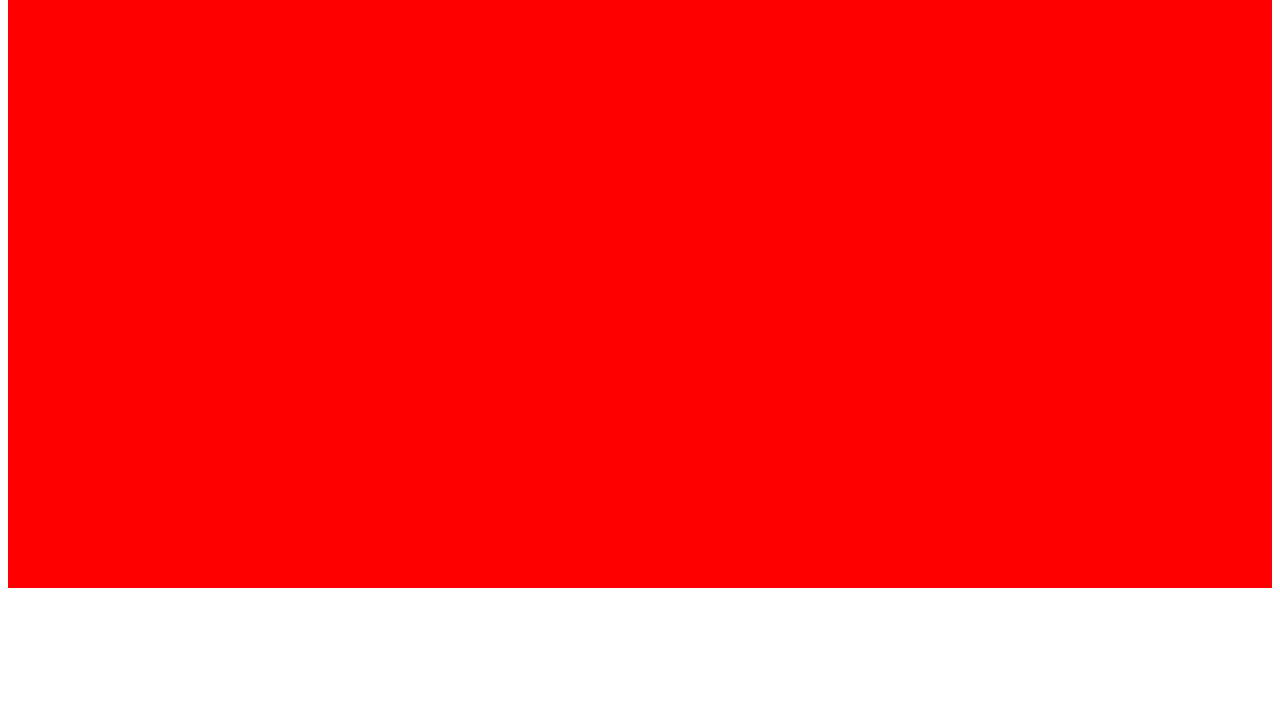
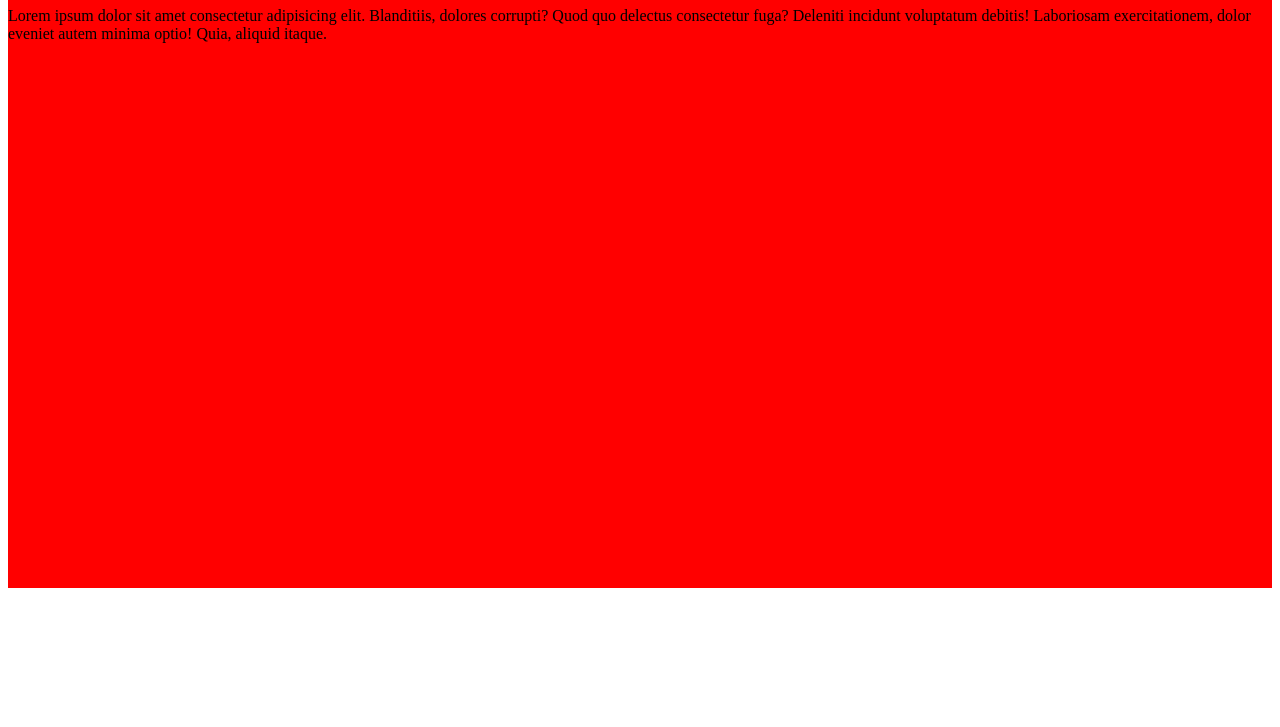
Before and after one commit to Lorenzo05-creator/esercizio-git, a plain HTML site: page index.html in a window 1280 px wide. Shown: the part 73-800 px from the top of the page. Drawn offline with Linux system fonts and the light colour scheme.

Commit message:
paragrafo

```diff
--- a/index.html
+++ b/index.html
@@ -9,6 +9,7 @@
 <body>
     <header>
         <h1>Ciao AuLab</h1>
+        <p>Lorem ipsum dolor sit amet consectetur adipisicing elit. Blanditiis, dolores corrupti? Quod quo delectus consectetur fuga? Deleniti incidunt voluptatum debitis! Laboriosam exercitationem, dolor eveniet autem minima optio! Quia, aliquid itaque.</p>
     </header>
 </body>
 </html>
```
